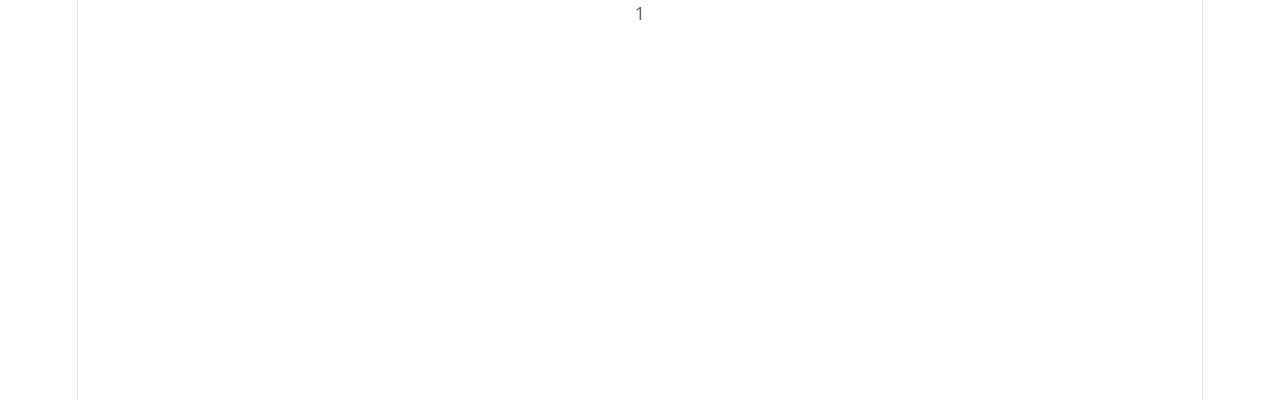
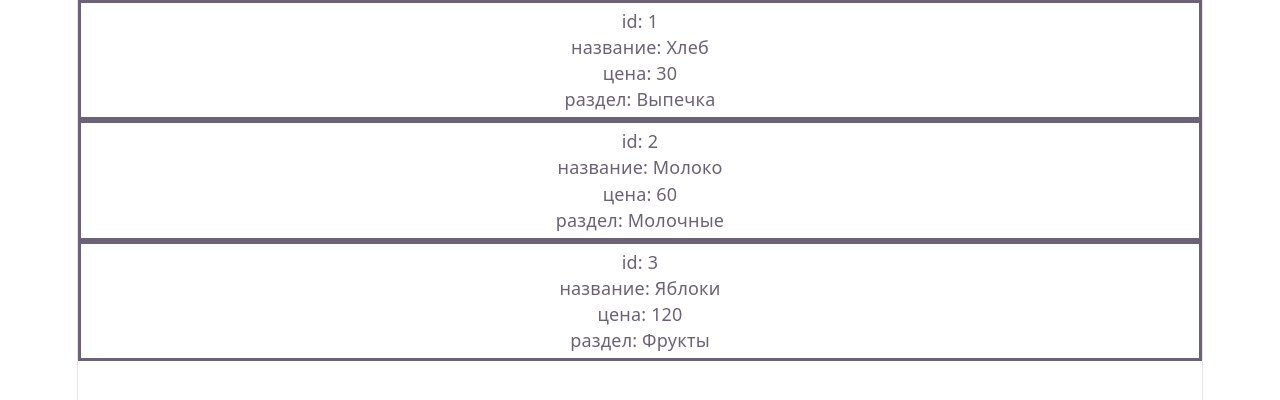
Before and after one commit to Kirill8224/react-todo, a React (Vite) app: page / in a window 1280 px wide. Shown: the top 400 px of the page. Built offline with nearby package versions, Linux system fonts and the light colour scheme.

Commit message:
beta todo

```diff
--- a/src/App.tsx
+++ b/src/App.tsx
@@ -3,13 +3,13 @@ import { ProductList } from './ProductList'
 import './App.css'
 
 function App() {
-  const products = [
+  const props = [
     { id: 1, name: "Хлеб", price: 30, category: "Выпечка" },
     { id: 2, name: "Молоко", price: 60, category: "Молочные" },
     { id: 3, name: "Яблоки", price: 120, category: "Фрукты" },
   ]
 
-  return(ProductList())
+  return(<ProductList props= {props}/>)
 }
 
 export default App
--- a/src/ProductItem.tsx
+++ b/src/ProductItem.tsx
@@ -1,5 +1,8 @@
-export function ProductItem(props){
-    return(<div>
-        <p>{props}</p>
+export function ProductItem({prop}){
+    return(<div key={prop.id} style={{borderStyle: 'solid', gap: '5px', padding: '5px'}}>
+        <p>id: {prop.id}</p>
+        <p>название: {prop.name}</p>
+        <p>цена: {prop.price}</p>
+        <p>раздел: {prop.category}</p>
     </div>)
 }
--- a/src/ProductList.tsx
+++ b/src/ProductList.tsx
@@ -1,4 +1,6 @@
 import { ProductItem } from "./ProductItem"
-export function ProductList(){
-    return(ProductItem(1))
+export function ProductList({props}){
+    return(props.map((prop) => {
+        return(<ProductItem prop= {prop}/>)
+    }))
 }
```
